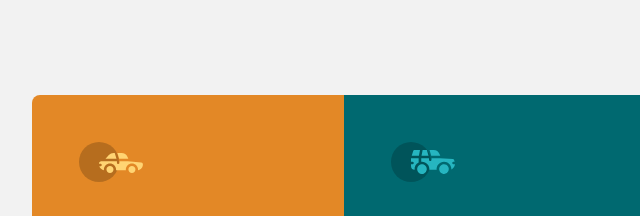
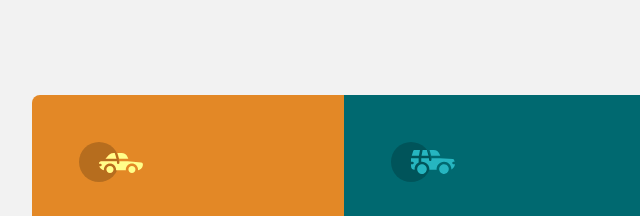
Before and after one commit to weakiam/3-column-preview-card-component-frontendmentor, a plain HTML site: page index.html in a window 1280 px wide. In both pictures the pointer is over the picture 244 px from the left and 162 px from the top of the page. Shown: the top 216 px of the page, 133-773 px from the left. Drawn offline with Linux system fonts and the light colour scheme.

Commit message:
Update styles.css

```diff
--- a/css/styles.css
+++ b/css/styles.css
@@ -86,12 +86,13 @@ animation-duration: 0.5s;
 .car-icon:hover {
     animation-name: penis3;
     animation-duration: 0.5s;
+    filter:brightness(120%);
 
 }
 
 @keyframes penis4{
     to {filter:brightness(100%);}
-    from{filter:brightness(120%)}
+    from{filter:brightness(120%);}
 }
 
 
```
